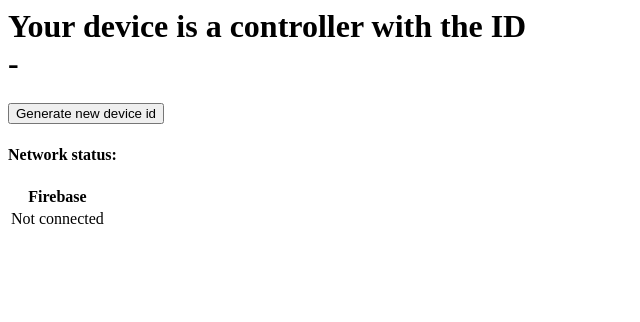
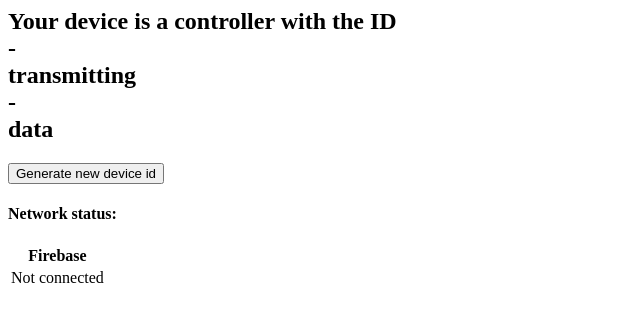
Before and after one commit to jim-thisplace/aframe-test-desk, a website: page controller.html in a window 1280 px wide. Shown: the whole page, without its empty margins (0-640 px from the left). Drawn offline with Linux system fonts and the light colour scheme.

Commit message:
add modes to controller

```diff
--- a/controller.html
+++ b/controller.html
@@ -7,10 +7,13 @@
     <script src="controller.js"></script>
 </head>
 <body>
-<h1>
+<h2>
     Your device is a controller with the ID
     <div id="deviceId">-</div>
-</h1>
+    transmitting
+    <div id="deviceMode">-</div>
+    data
+</h2>
 
 <button id="generateNewDeviceID">Generate new device id</button>
 
```
